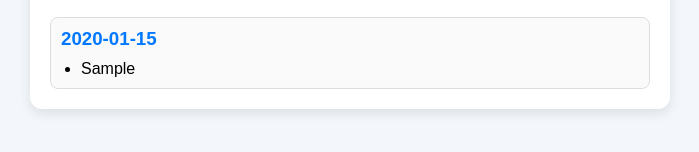
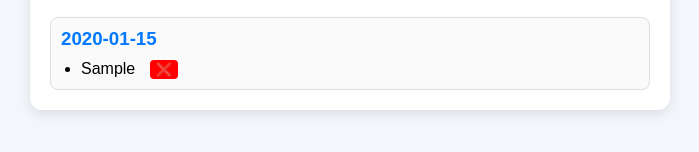
Before and after one commit to ouicelino26/AGENDA_WEB, a plain HTML site: page index.html in a window 1280 px wide. Both pictures are taken after typing "2020-01-15", "Sample" into the empty fields and a click on the button "Ajouter". Shown: the part 176-328 px from the top of the page, 290-989 px from the left. Drawn offline with Linux system fonts and the light colour scheme.

Commit message:
Ajout de la fonction suppression

```diff
--- a/function.js
+++ b/function.js
@@ -4,7 +4,7 @@ document.addEventListener("DOMContentLoaded", () => {
   const titleInput = document.getElementById("event-title");
   const agenda = document.getElementById("agenda");
 
-  // Récupération des événements enregistrés (si existants)
+  // Récupération des événements sauvegardés
   let events = JSON.parse(localStorage.getItem("events")) || {};
 
   // Fonction d'affichage
@@ -16,22 +16,45 @@ document.addEventListener("DOMContentLoaded", () => {
         const dayDiv = document.createElement("div");
         dayDiv.className = "event-day";
 
-        // Titre de la date
+        // Date en titre
         const h3 = document.createElement("h3");
         h3.textContent = date;
         dayDiv.appendChild(h3);
 
         // Liste des événements
         const ul = document.createElement("ul");
-        events[date].forEach(ev => {
+        events[date].forEach((ev, index) => {
           const li = document.createElement("li");
-          li.textContent = ev;
+          li.textContent = ev + " ";
+
+          // Bouton supprimer
+          const btn = document.createElement("button");
+          btn.textContent = "❌";
+          btn.className = "delete-btn";
+          btn.addEventListener("click", () => {
+            deleteEvent(date, index);
+          });
+
+          li.appendChild(btn);
           ul.appendChild(li);
         });
 
         dayDiv.appendChild(ul);
         agenda.appendChild(dayDiv);
       });
+  }
+
+  // Fonction suppression
+  function deleteEvent(date, index) {
+    events[date].splice(index, 1);
+
+    // Si la date n’a plus d’événements, on la supprime
+    if (events[date].length === 0) {
+      delete events[date];
+    }
+
+    localStorage.setItem("events", JSON.stringify(events));
+    renderAgenda();
   }
 
   // Gestion de l'ajout d'événement
@@ -47,13 +70,8 @@ document.addEventListener("DOMContentLoaded", () => {
     }
     events[date].push(title);
 
-    // Sauvegarde dans le localStorage
     localStorage.setItem("events", JSON.stringify(events));
-
-    // Mise à jour de l'affichage
     renderAgenda();
-
-    // Reset du formulaire
     form.reset();
   });
 
--- a/style.css
+++ b/style.css
@@ -12,6 +12,20 @@ body {
   padding: 20px;
   border-radius: 12px;
   box-shadow: 0 4px 12px rgba(0,0,0,0.1);
+}
+
+.delete-btn {
+  margin-left: 10px;
+  background: red;
+  color: white;
+  border: none;
+  padding: 2px 6px;
+  border-radius: 4px;
+  cursor: pointer;
+}
+
+.delete-btn:hover {
+  background: darkred;
 }
 
 h1 {
```
